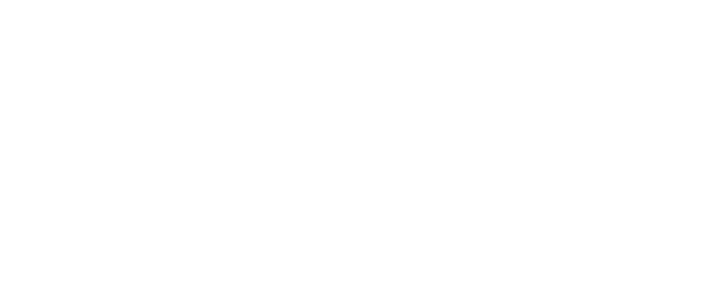
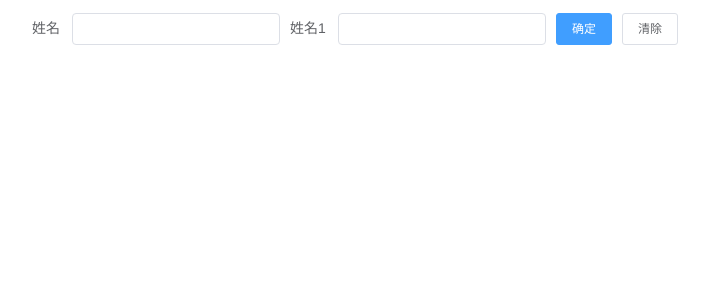
Before and after one commit to chendonming/NewVue, a Vue app in the folder UI/: page /t1 in a window 1280 px wide. Shown: the top 300 px of the page, without its empty margins (280-989 px from the left). Built offline with nearby package versions, Linux system fonts and the light colour scheme.

Commit message:
table and table Pagination

```diff
--- a/UI/src/common/validator.js
+++ b/UI/src/common/validator.js
@@ -1,5 +1,5 @@
 /**
- * 校验器
+ * Verifier
  */
 export default {
   mobile: (vue) => (rule, value, callback) => {
--- a/UI/src/components/CForm.vue
+++ b/UI/src/components/CForm.vue
@@ -1,9 +1,7 @@
 <template>
-  <div>
-    <el-form ref="form" v-bind="$attrs" :rules="defaultRules">
-      <slot></slot>
-    </el-form>
-  </div>
+  <el-form ref="form" v-bind="$attrs" :rules="defaultRules">
+    <slot></slot>
+  </el-form>
 </template>
 
 <script>
--- a/UI/src/main.js
+++ b/UI/src/main.js
@@ -1,6 +1,6 @@
 import Vue from 'vue';
 import {
-  Dialog, Button, Form, FormItem, Select, Option, Input,
+  Dialog, Button, Form, FormItem, Select, Option, Input, Table,
 } from 'element-ui';
 import i18n from '@/i18n/i18n';
 import App from './App.vue';
@@ -13,6 +13,7 @@ Vue.component(FormItem.name, FormItem);
 Vue.component(Select.name, Select);
 Vue.component(Option.name, Option);
 Vue.component(Input.name, Input);
+Vue.component(Table.name, Table);
 
 Vue.config.productionTip = false;
 
--- /dev/null
+++ b/UI/src/pageTemplate/tableTemplate.crud/index.vue
@@ -0,0 +1,54 @@
+<template>
+  <div class="crud_form_template">
+    <div class="header">
+      <c-form :model="form" :inline="true">
+          <el-form-item prop="name" label="姓名">
+              <el-input v-model="form.name" size="small"/>
+          </el-form-item>
+          <el-form-item prop="sex" label="姓名1">
+              <el-input v-model="form.sex" size="small"/>
+          </el-form-item>
+          <el-form-item>
+              <el-button type="primary" size="small">确定</el-button>
+              <el-button type="default" size="small">清除</el-button>
+          </el-form-item>
+      </c-form>
+    </div>
+    <div class="table">
+    </div>
+  </div>
+</template>
+
+<script>
+import CForm from '@/components/CForm';
+
+/**
+ * CRUD Form Template
+ */
+export default {
+  name: 'tableTemplate',
+  components: { CForm },
+  data() {
+    return {
+      form: {
+        name: '',
+        sex: '',
+      },
+    };
+  },
+
+  methods: {
+    search() {},
+
+    clear() {
+      this.form = {
+        name: '',
+        sex: '',
+      };
+    },
+  },
+};
+</script>
+
+<style lang='less' scoped>
+</style>
--- a/UI/src/router/index.js
+++ b/UI/src/router/index.js
@@ -10,6 +10,11 @@ const routes = [
     name: 'Home',
     component: Home,
   },
+  {
+    path: '/t1',
+    name: 't1',
+    component: () => import('@/views/testTemplate'),
+  },
 ];
 
 const router = new VueRouter({
--- a/UI/src/views/Home.vue
+++ b/UI/src/views/Home.vue
@@ -8,7 +8,7 @@
       @submit="submit"
     >
       <c-form ref="form" :model="form" label-width="80px">
-        <el-form-item label="活动名称" prop="name" required mobile email>
+        <el-form-item label="活动名称" prop="name" required email mobile>
           <el-input v-model="form.name"></el-input>
         </el-form-item>
         <el-form-item label="活动区域" prop="region" required>
--- /dev/null
+++ b/UI/src/views/testTemplate.vue
@@ -0,0 +1,18 @@
+<template>
+  <div>
+      <table-template>
+
+      </table-template>
+  </div>
+</template>
+
+<script>
+import tableTemplate from '@/pageTemplate/tableTemplate.crud';
+
+export default {
+  components: { tableTemplate },
+};
+</script>
+
+<style>
+</style>
```
Also changed, not shown: UI/src/components/CTable.vue (added, +16 -0 lines).
